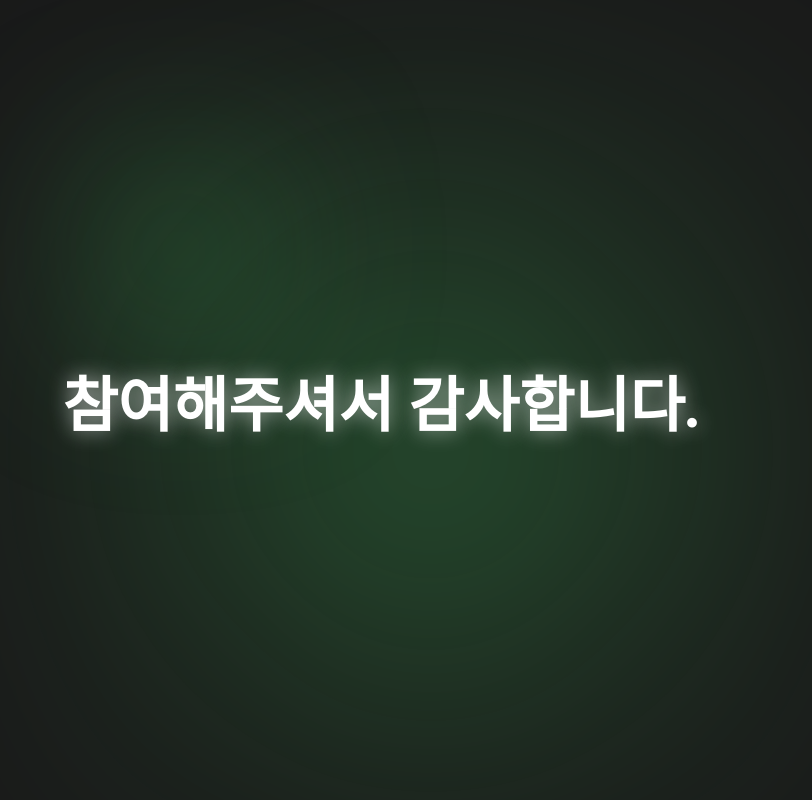
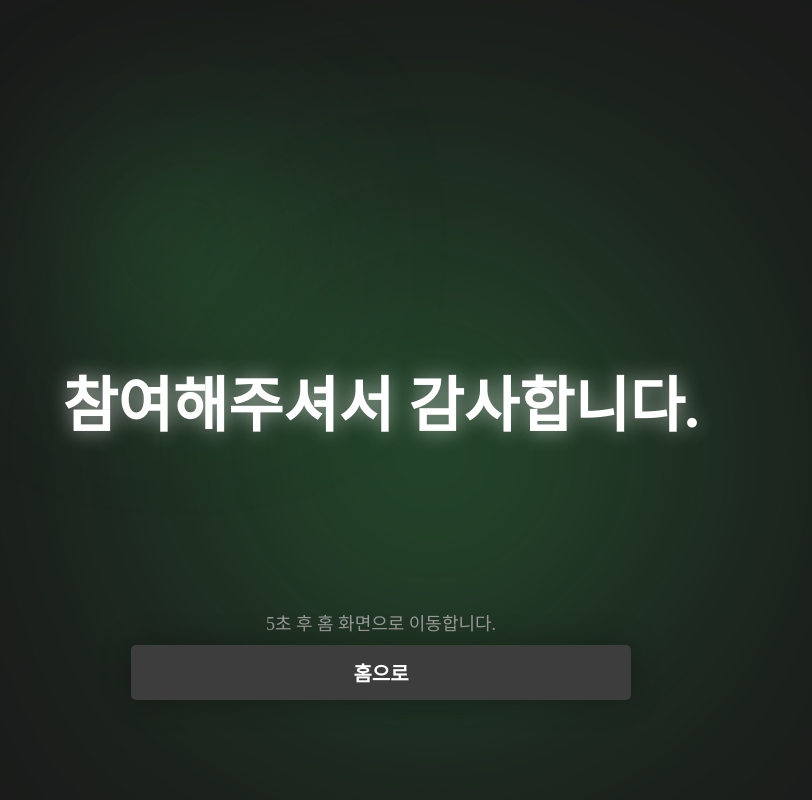
Before and after one commit to qazplm5602/domi_ggmFood, a React (Vite) app in the folder client/: page / in a window 1280 px wide. Shown: the whole page, without its empty margins (259-1071 px from the left). Built offline with nearby package versions, Linux system fonts and the light colour scheme.

Commit message:
client 마지막 화면 버튼 추가

```diff
--- a/client/src/components/Finish/Content.tsx
+++ b/client/src/components/Finish/Content.tsx
@@ -1,7 +1,9 @@
 import style from '@styles/finish/style.module.scss';
+import FinishHomeRedirect from './HomeRedirect';
 
 export default function FinishContent() {
     return <section className={style.screen}>
         <h1>참여해주셔서 감사합니다.</h1>
+        <FinishHomeRedirect />
     </section>;
 }
--- /dev/null
+++ b/client/src/components/Finish/HomeRedirect.tsx
@@ -0,0 +1,8 @@
+import style from '@styles/finish/style.module.scss';
+
+export default function FinishHomeRedirect() {
+    return <article className={style.interaction}>
+        <p>5초 후 홈 화면으로 이동합니다.</p>
+        <button>홈으로</button>
+    </article>;
+}
--- a/client/src/styles/finish/style.module.css
+++ b/client/src/styles/finish/style.module.css
@@ -30,4 +30,14 @@
   font-size: 60px;
   text-shadow: 0 0 20px rgba(255, 255, 255, 0.6);
 }
+
+.interaction {
+  display: flex;
+  flex-direction: column;
+  align-items: center;
+}
+.interaction > button {
+  width: 500px;
+  height: 50px;
+}
 /*# sourceMappingURL=style.module.css.map */
--- a/client/src/styles/finish/style.module.min.css
+++ b/client/src/styles/finish/style.module.min.css
@@ -1,2 +1,2 @@
-.light>div{position:absolute;transform:translate(-50%, -50%);width:300px;height:300px;border-radius:50%;background-color:#41c95f;filter:blur(170px)}.light>div.big{top:calc(50% + 50px);left:calc(50% + 50px)}.light>div.small{width:100px;height:100px;top:calc(50% - 150px);left:calc(50% - 200px);filter:blur(100px)}.screen>h1{position:absolute;top:50%;left:50%;transform:translate(-50%, -50%);width:-webkit-max-content;width:-moz-max-content;width:max-content;font-size:60px;text-shadow:0 0 20px rgba(255,255,255,.6)}
+.light>div{position:absolute;transform:translate(-50%, -50%);width:300px;height:300px;border-radius:50%;background-color:#41c95f;filter:blur(170px)}.light>div.big{top:calc(50% + 50px);left:calc(50% + 50px)}.light>div.small{width:100px;height:100px;top:calc(50% - 150px);left:calc(50% - 200px);filter:blur(100px)}.screen>h1{position:absolute;top:50%;left:50%;transform:translate(-50%, -50%);width:-webkit-max-content;width:-moz-max-content;width:max-content;font-size:60px;text-shadow:0 0 20px rgba(255,255,255,.6)}.interaction{display:flex;flex-direction:column;align-items:center}.interaction>button{width:500px;height:50px}
 /*# sourceMappingURL=style.module.min.css.map */
--- a/client/src/styles/finish/style.module.scss
+++ b/client/src/styles/finish/style.module.scss
@@ -39,3 +39,37 @@
         text-shadow: 0 0 20px rgba($color: #ffffff, $alpha: 0.6);
     }
 }
+
+.interaction {
+    position: absolute;
+    left: 50%;
+    bottom: 100px;
+    transform: translate(-50%, 0);
+
+    display: flex;
+    flex-direction: column;
+
+    align-items: center;
+
+    & > button {
+        width: 500px;
+        height: 55px;
+
+        font-size: 20px;
+        font-weight: 600;
+        color: $color-white;
+
+        background-color: $color-misExtra;
+        border: none;
+        border-radius: 5px;
+
+        box-shadow: 0 0 30px rgba($color: #000, $alpha: 0.3);
+    }
+
+    & > p {
+        color: $color-textSupporting;
+        font-size: 18px;
+
+        margin-bottom: 10px;
+    }
+}
```
Also changed, not shown: 2 other files (tests, documents, lock files or other folders).
